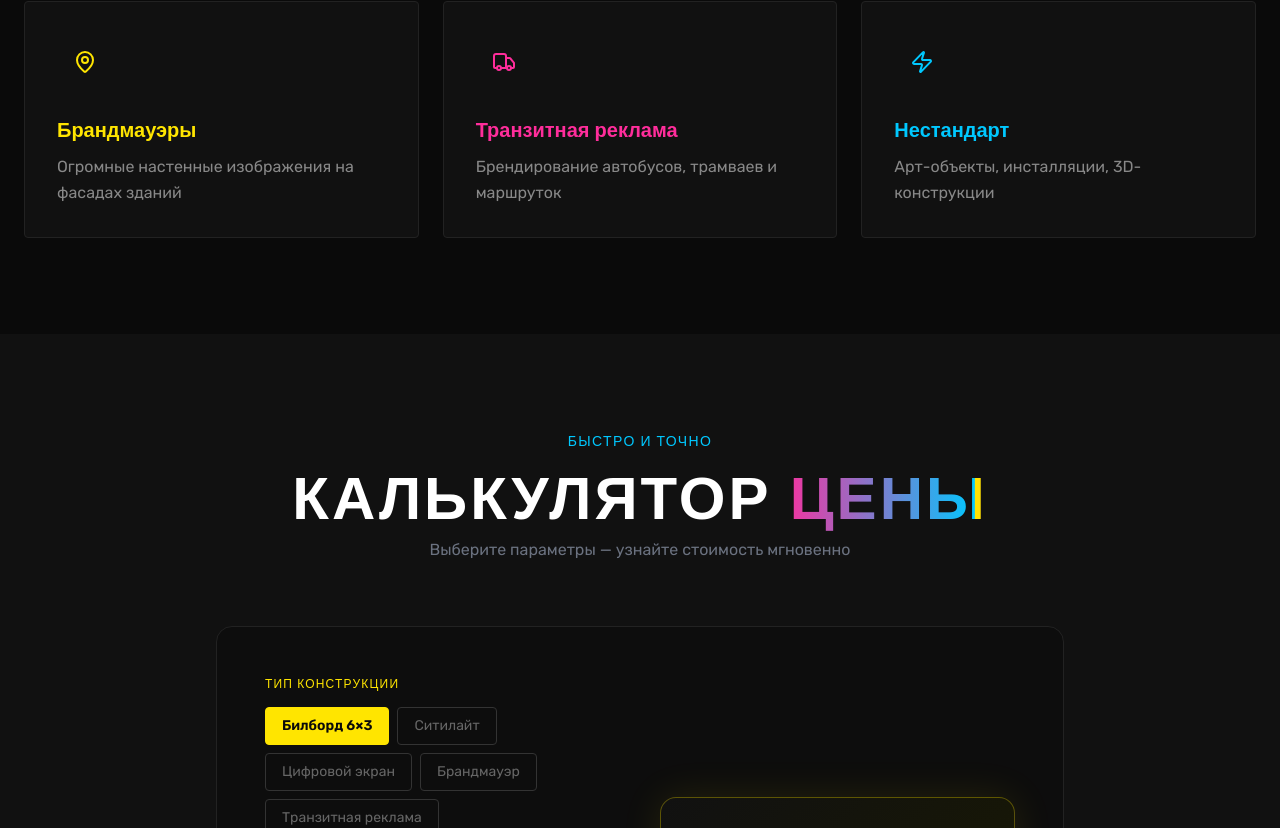
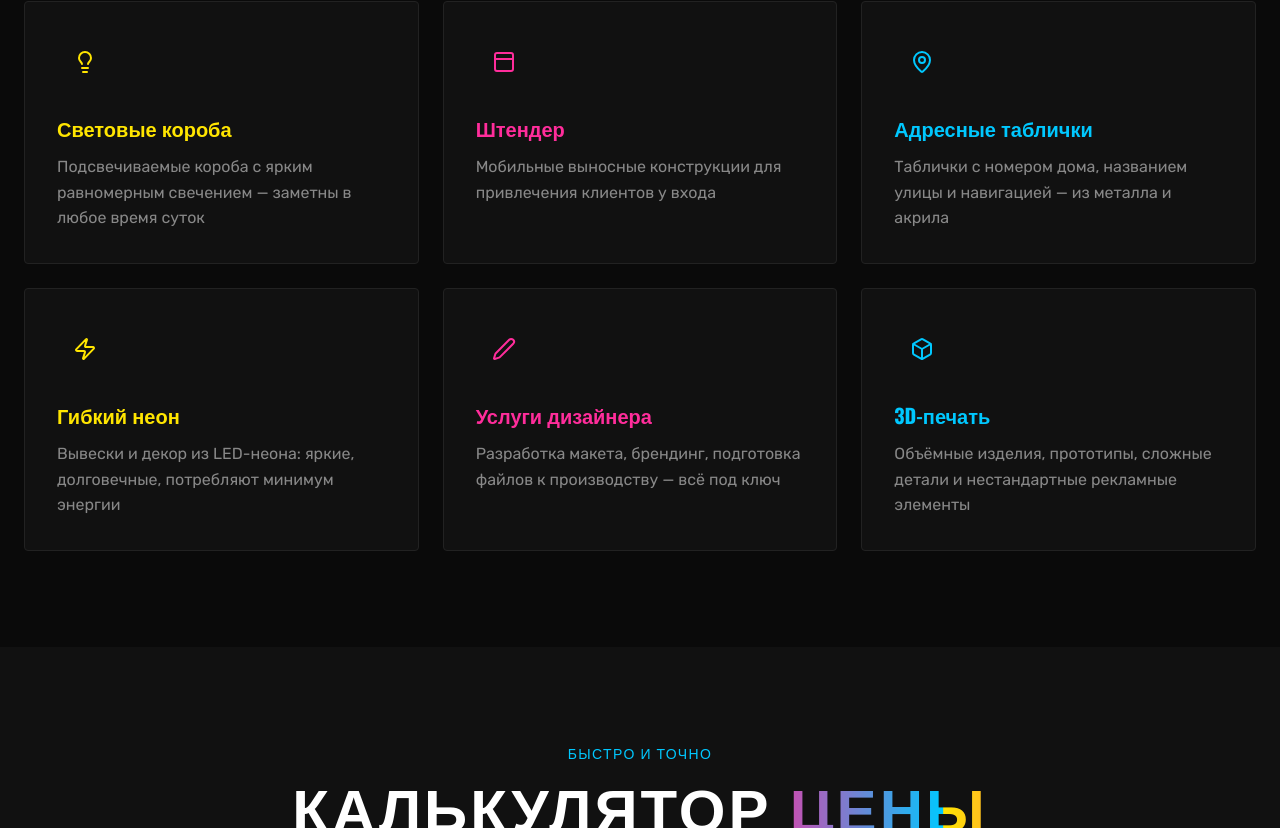
Before and after one commit to pr-poehali-dev/outdoor-advertising-site-3, a React (Vite) app: page / in a window 1280 px wide. Shown: the part 1612-2440 px from the top of the page. Built offline with nearby package versions, Linux system fonts and the light colour scheme.

Commit message:
feat: переименование категорий продукции

```diff
--- a/src/pages/Index.tsx
+++ b/src/pages/Index.tsx
@@ -13,12 +13,15 @@ const NAV_LINKS = [
 ];
 
 const SERVICES = [
-  { icon: "Monitor", title: "Билборды", desc: "Масштабные форматы 6×3 и 12×4 в ключевых точках города", color: "var(--neon-yellow)" },
-  { icon: "Layers", title: "Ситилайты", desc: "Подсвечиваемые конструкции у пешеходных потоков", color: "var(--neon-pink)" },
-  { icon: "Tv", title: "Цифровые экраны", desc: "LED-панели с ротацией рекламных слотов", color: "var(--neon-blue)" },
-  { icon: "MapPin", title: "Брандмауэры", desc: "Огромные настенные изображения на фасадах зданий", color: "var(--neon-yellow)" },
-  { icon: "Truck", title: "Транзитная реклама", desc: "Брендирование автобусов, трамваев и маршруток", color: "var(--neon-pink)" },
-  { icon: "Zap", title: "Нестандарт", desc: "Арт-объекты, инсталляции, 3D-конструкции", color: "var(--neon-blue)" },
+  { icon: "Type", title: "Объёмные буквы", desc: "Эффектные 3D-буквы из акрила, пластика или металла для фасадов и интерьеров", color: "var(--neon-yellow)" },
+  { icon: "AlignLeft", title: "Плоские буквы", desc: "Лаконичные плоские буквы из металла или пластика с покраской в любой цвет", color: "var(--neon-pink)" },
+  { icon: "Image", title: "Баннер", desc: "Широкоформатная печать на баннерной ткани любого размера и сложности", color: "var(--neon-blue)" },
+  { icon: "Lightbulb", title: "Световые короба", desc: "Подсвечиваемые короба с ярким равномерным свечением — заметны в любое время суток", color: "var(--neon-yellow)" },
+  { icon: "PanelTop", title: "Штендер", desc: "Мобильные выносные конструкции для привлечения клиентов у входа", color: "var(--neon-pink)" },
+  { icon: "MapPin", title: "Адресные таблички", desc: "Таблички с номером дома, названием улицы и навигацией — из металла и акрила", color: "var(--neon-blue)" },
+  { icon: "Zap", title: "Гибкий неон", desc: "Вывески и декор из LED-неона: яркие, долговечные, потребляют минимум энергии", color: "var(--neon-yellow)" },
+  { icon: "Pen", title: "Услуги дизайнера", desc: "Разработка макета, брендинг, подготовка файлов к производству — всё под ключ", color: "var(--neon-pink)" },
+  { icon: "Box", title: "3D-печать", desc: "Объёмные изделия, прототипы, сложные детали и нестандартные рекламные элементы", color: "var(--neon-blue)" },
 ];
 
 const PRICE_TABLE = [
@@ -62,17 +65,21 @@ const STATS = [
 ];
 
 const TICKER_ITEMS = [
-  "БИЛБОРДЫ", "СИТИЛАЙТЫ", "ЦИФРОВЫЕ ЭКРАНЫ", "БРАНДМАУЭРЫ", "ТРАНЗИТ", "НЕСТАНДАРТ",
-  "БИЛБОРДЫ", "СИТИЛАЙТЫ", "ЦИФРОВЫЕ ЭКРАНЫ", "БРАНДМАУЭРЫ", "ТРАНЗИТ", "НЕСТАНДАРТ",
+  "ОБЪЁМНЫЕ БУКВЫ", "ПЛОСКИЕ БУКВЫ", "БАННЕР", "СВЕТОВЫЕ КОРОБА", "ШТЕНДЕР", "АДРЕСНЫЕ ТАБЛИЧКИ", "ГИБКИЙ НЕОН", "ДИЗАЙН", "3D-ПЕЧАТЬ",
+  "ОБЪЁМНЫЕ БУКВЫ", "ПЛОСКИЕ БУКВЫ", "БАННЕР", "СВЕТОВЫЕ КОРОБА", "ШТЕНДЕР", "АДРЕСНЫЕ ТАБЛИЧКИ", "ГИБКИЙ НЕОН", "ДИЗАЙН", "3D-ПЕЧАТЬ",
 ];
 
 const CALC_OPTIONS = {
   type: [
-    { label: "Билборд 6×3", base: 25000 },
-    { label: "Ситилайт", base: 15000 },
-    { label: "Цифровой экран", base: 12000 },
-    { label: "Брандмауэр", base: 100000 },
-    { label: "Транзитная реклама", base: 8000 },
+    { label: "Объёмные буквы", base: 8000 },
+    { label: "Плоские буквы", base: 3500 },
+    { label: "Баннер", base: 1200 },
+    { label: "Световой короб", base: 15000 },
+    { label: "Штендер", base: 5000 },
+    { label: "Адресная табличка", base: 2500 },
+    { label: "Гибкий неон", base: 12000 },
+    { label: "Услуги дизайнера", base: 3000 },
+    { label: "3D-печать", base: 4000 },
   ],
   location: [
     { label: "Центр города", mult: 1.8 },
```
